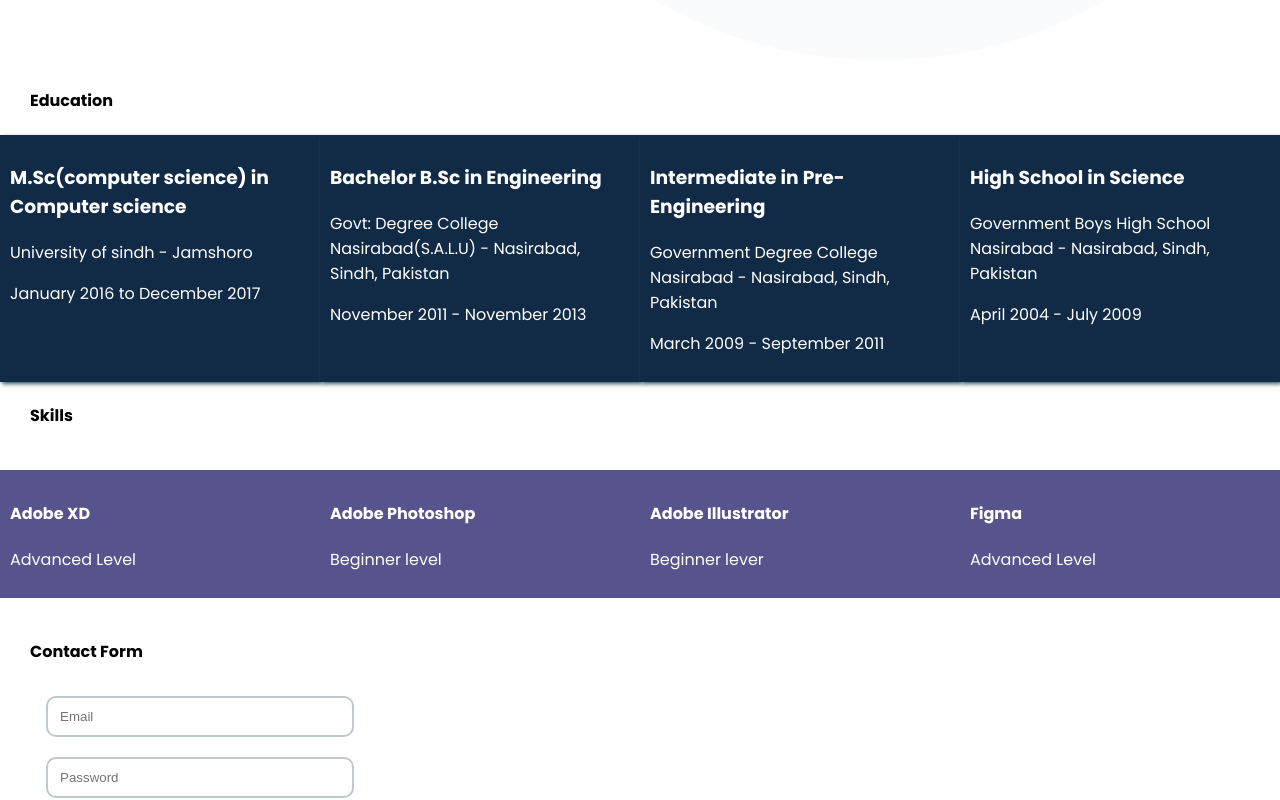
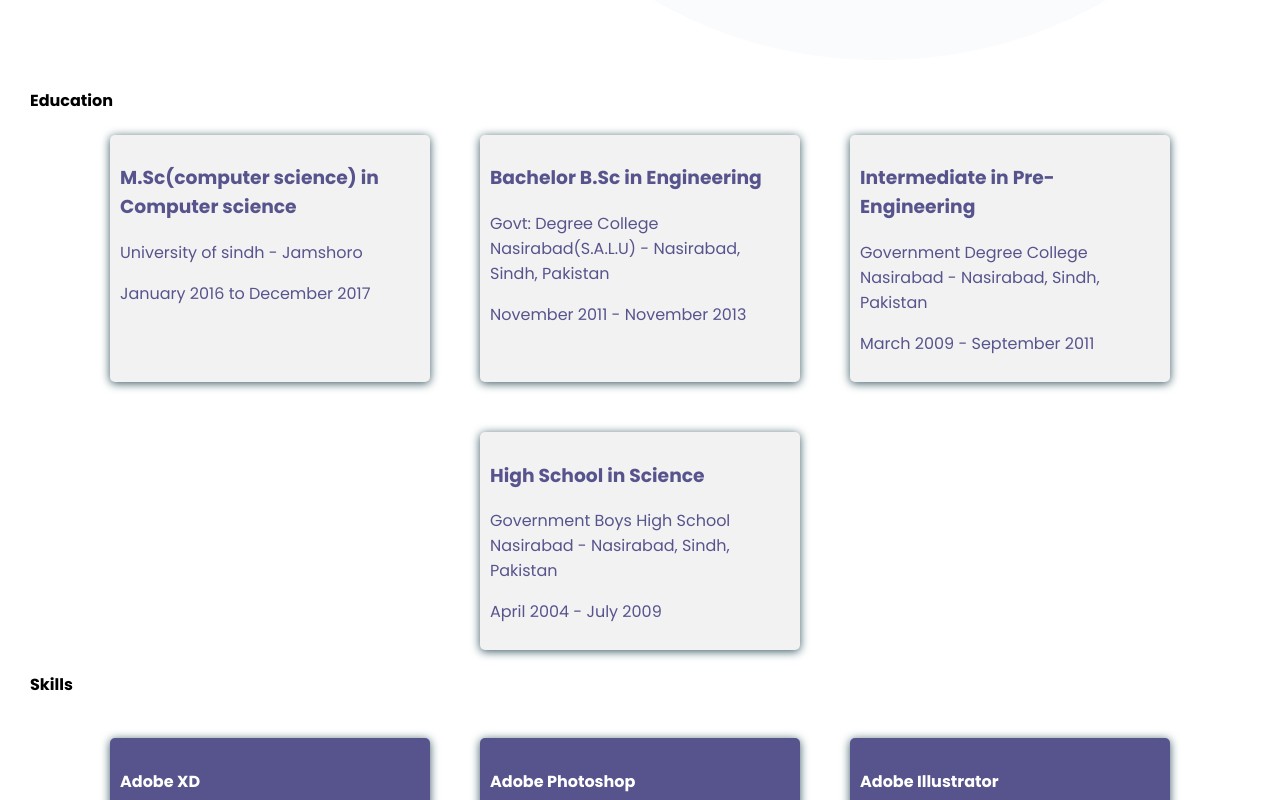
Before and after one commit to Sheeraz-Kalhoro/portfolio, a React (Create React App) app: page / in a window 1280 px wide. Shown: the part 720-1520 px from the top of the page. Built offline with nearby package versions, Linux system fonts and the light colour scheme.

Commit message:
styled-radius

```diff
--- a/src/App.css
+++ b/src/App.css
@@ -65,7 +65,6 @@
   color: white;
   font-size: 24px;
   font-weight: 400;
-  /* border-top-right-radius: 50px; */
 }
 .text-box > p, h1{
   margin-left: 120px;
@@ -107,26 +106,31 @@
   margin: 10px 0;
 }
 .btn:hover{
-  background-color: darkcyan;
+  background-color: rgb(183, 153, 253);
 }
 .education{
-  background-color:#112b46;
+  background-color:#F2F2F2;
   padding: 10px;
-  color: white;
+  color: #57548D;
   max-width: 300px;
-  box-shadow: 2px 2px 4px #385A64;
+  border-radius: 5px;
+  box-shadow: 0px 1.47px 9.99px #385A64;
+
 }
 main > h4{
   text-indent:30px ;
 }
 .main-education{
   display: flex;
-  justify-content: space-around;
+  justify-content: center;
+  gap: 50px;
+  flex-wrap: wrap;
 }
 
 .skill-card{
+  border-radius: 5px;
+  box-shadow: 0px 1.47px 9.99px #385A64;
   background-color: #57548D;
-  /* max-width: 500px; */
   width: 300px;
   padding: 10px;
   color: white;
@@ -134,11 +138,12 @@ main > h4{
 .skills{
   display: flex;
   padding:20px 0;
-  justify-content: space-around;
+  justify-content: center;
+  gap: 50px;
+  flex-wrap: wrap;
 }
 footer{
   display: flex;
-  /* margin: 10px; */
   padding: 10px 100px;
   background: gainsboro;
   color: #112b46;
```
